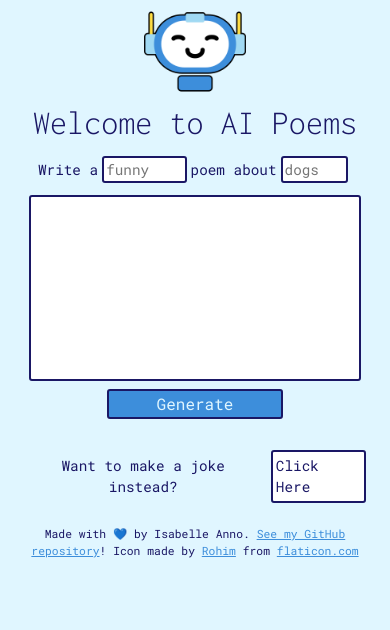
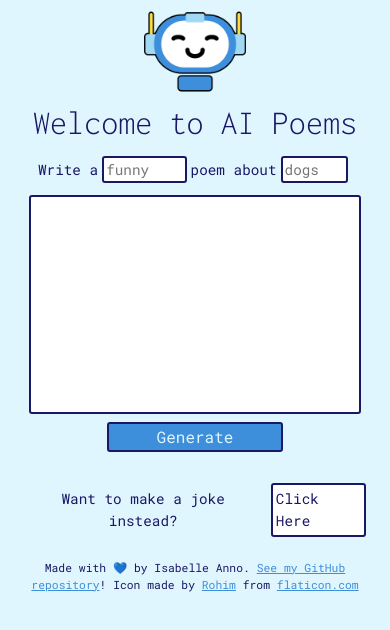
Before and after one commit to isabelleanno/ai-poems, a React (Create React App) app: page / in a window 390 px wide. Shown: the top 630 px of the page. Built offline with nearby package versions, Linux system fonts and the light colour scheme.

Commit message:
Update App.css

```diff
--- a/src/App.css
+++ b/src/App.css
@@ -220,7 +220,7 @@ button#jokes > a:hover {
   #response {
     width: 85vw;
     max-width: 85vw;
-    min-height: 22vh;
+    min-height: 26vh;
   }
   a#jokes {
     font-size: 1.7vh;
```
